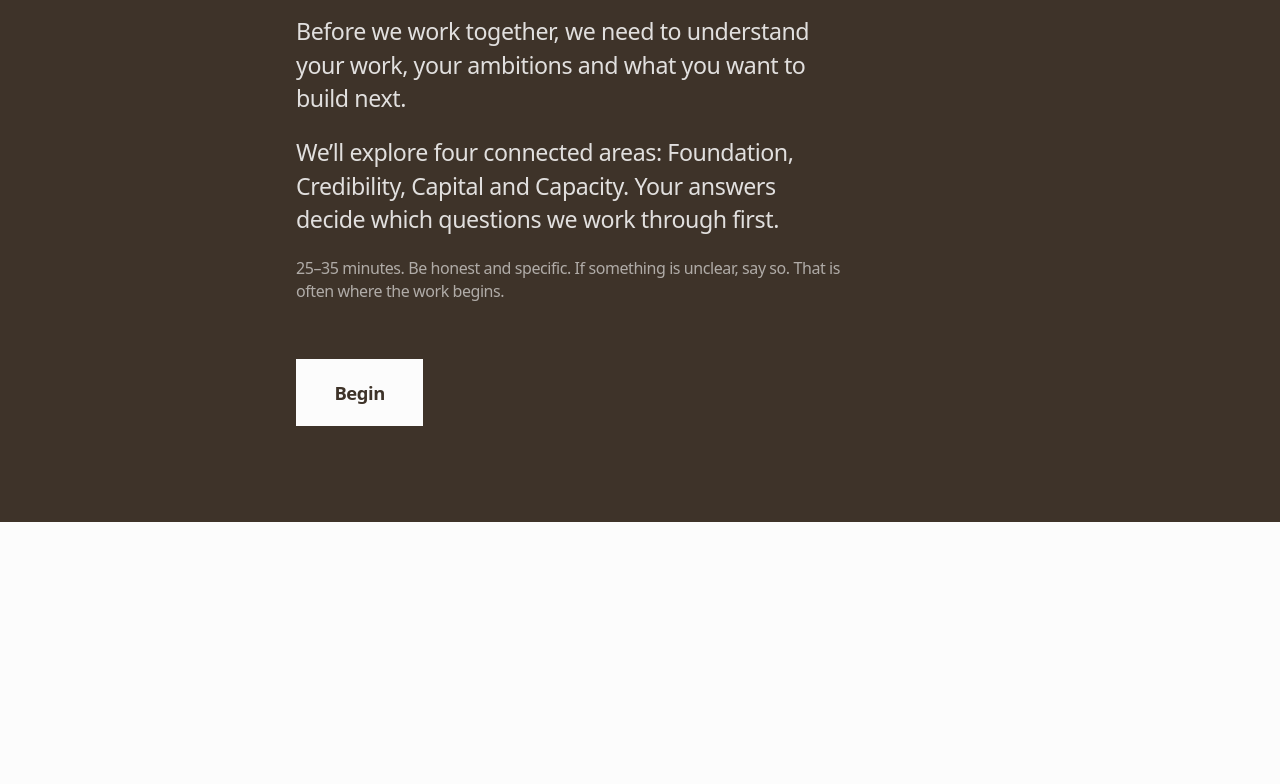
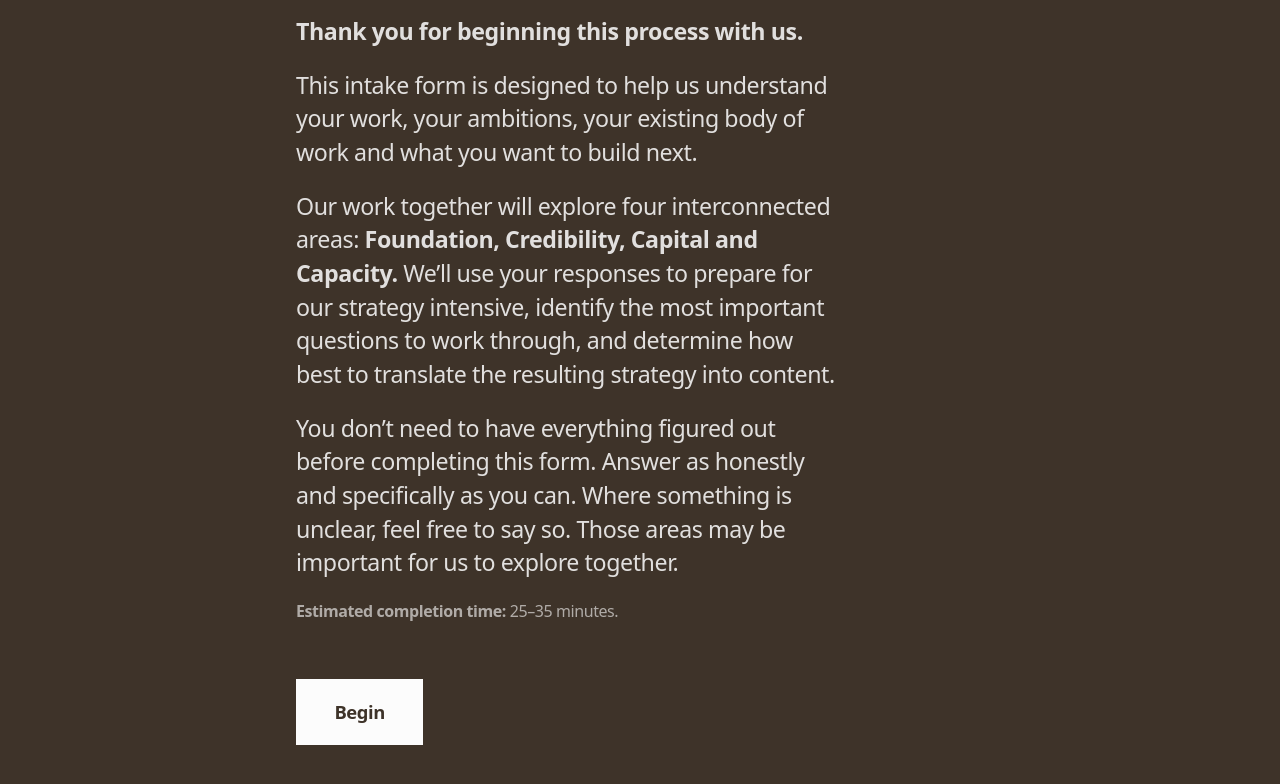
Before and after one commit to faithohio/INKFINEETY-, a plain HTML site: page index.html in a window 1280 px wide. Shown: the part 552-1336 px from the top of the page. Before the commit the page ends 1074 px from the top, so only its background shows below. Drawn offline with Linux system fonts and the light colour scheme; a web font is replaced by a local one.

Commit message:
Update index.html

```diff
--- a/index.html
+++ b/index.html
@@ -76,9 +76,11 @@ textarea:focus,input:focus{outline:0;border-color:var(--gold)}
 <section class="hero" id="hero"><div class="wrap">
   <div class="rule"></div>
   <h1>Strategy Intensive Intake</h1>
-  <p>Before we work together, we need to understand your work, your ambitions and what you want to build next.</p>
-  <p>We’ll explore four connected areas: Foundation, Credibility, Capital and Capacity. Your answers decide which questions we work through first.</p>
-  <p class="meta">25–35 minutes. Be honest and specific. If something is unclear, say so. That is often where the work begins.</p>
+  <p><strong>Thank you for beginning this process with us.</strong></p>
+  <p>This intake form is designed to help us understand your work, your ambitions, your existing body of work and what you want to build next.</p>
+ <p>Our work together will explore four interconnected areas: <strong>Foundation, Credibility, Capital and Capacity.</strong> We’ll use your responses to prepare for our strategy intensive, identify the most important questions to work through, and determine how best to translate the resulting strategy into content.</p>
+ <p>You don’t need to have everything figured out before completing this form. Answer as honestly and specifically as you can. Where something is unclear, feel free to say so. Those areas may be important for us to explore together.</p>
+  <p class="meta"><strong>Estimated completion time:</strong> 25–35 minutes.</p>
   <button class="btn" id="start">Begin</button>
 </div></section>
 
```
